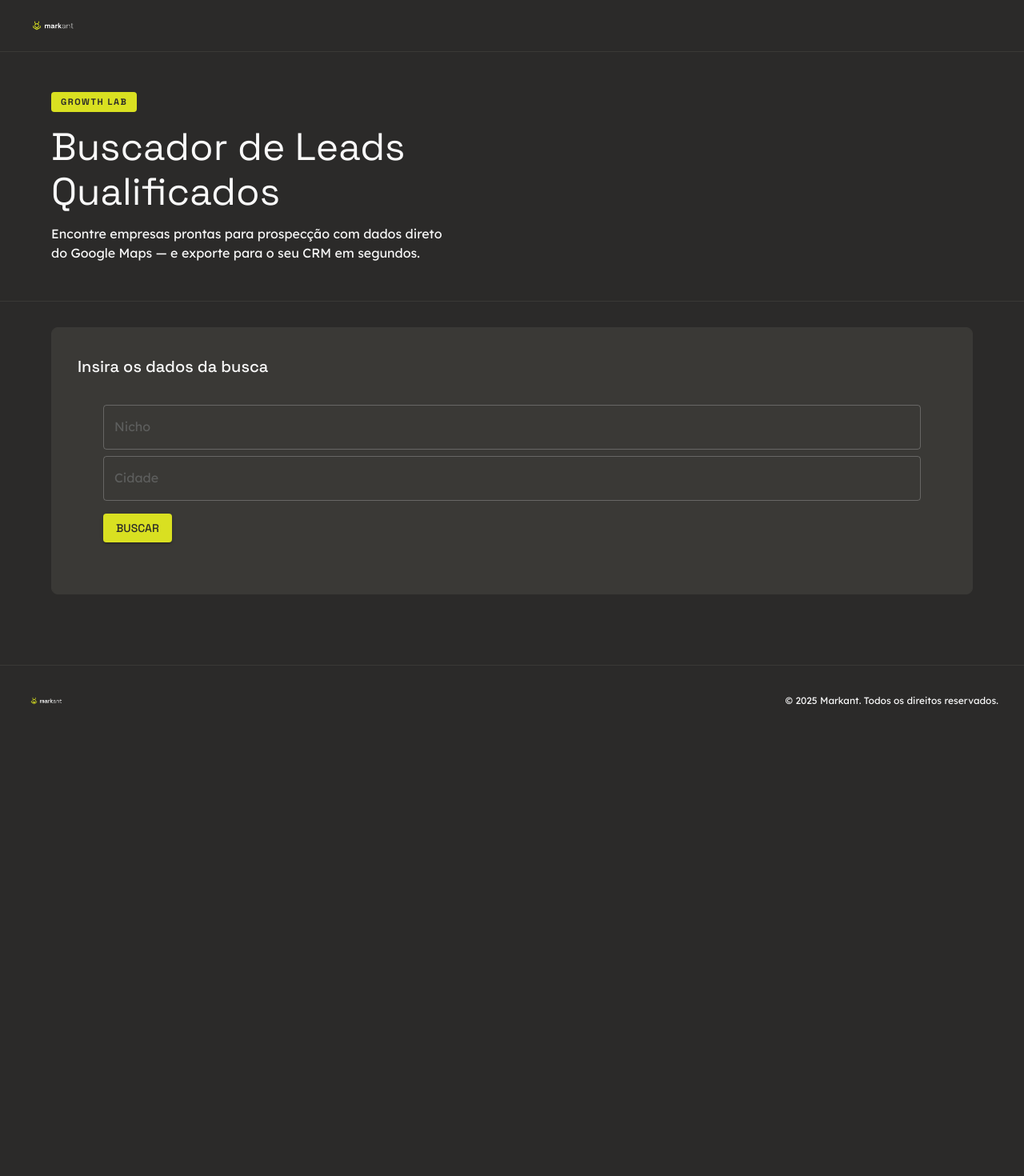
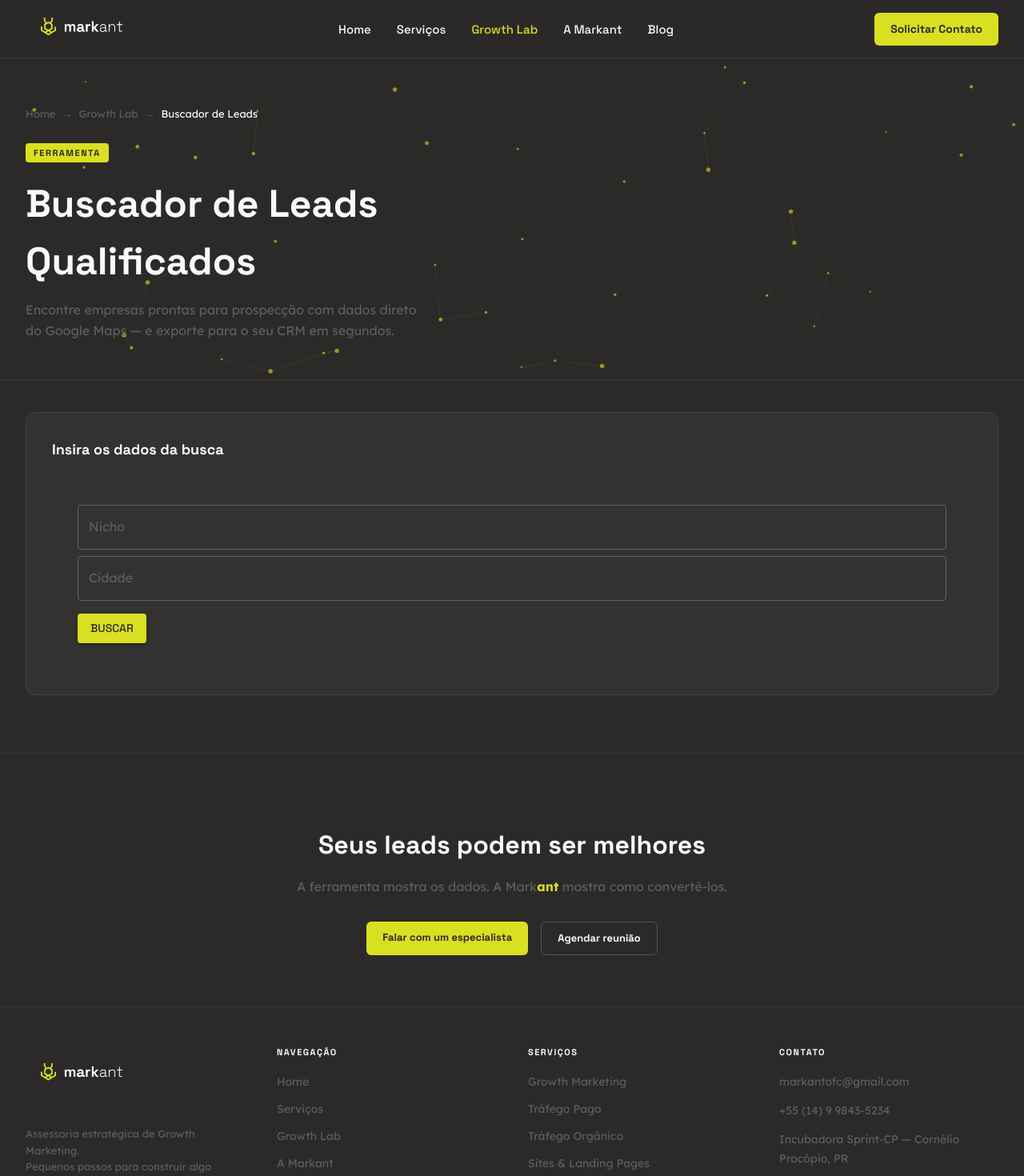
Before and after one commit to MatheusMeneguim/Buscador-de-Lead-Markant, a React (Vite) app: page / in a window 1280 px wide. Shown: the top 1470 px of the page at 80% size. Before the commit the page ends 920 px from the top, so only its background shows below. Built offline with nearby package versions, Linux system fonts and the light colour scheme.

Commit message:
style: replica layout completo do site Markant com header, partículas e footer

```diff
--- a/src/App.jsx
+++ b/src/App.jsx
@@ -1,116 +1,263 @@
-import { Box, Container, Typography } from '@mui/material'
+import { useEffect, useRef } from 'react'
+import { Box } from '@mui/material'
 import { LeadProvider } from './contexts/LeadContext'
 import FormBusca from './components/FormBusca'
 import TabelaLeads from './components/TabelaLeads'
 import Historico from './components/Historico'
 import BotaoExportar from './components/BotaoExportar'
 
-function App() {
+function ParticleCanvas() {
+  const canvasRef = useRef(null)
+
+  useEffect(() => {
+    const canvas = canvasRef.current
+    const ctx = canvas.getContext('2d')
+    const section = canvas.parentElement
+    let particles = []
+    let animId
+
+    function resize() {
+      canvas.width = section.offsetWidth
+      canvas.height = section.offsetHeight
+    }
+
+    function createParticles() {
+      particles = []
+      const count = Math.floor((canvas.width * canvas.height) / 12000)
+      for (let i = 0; i < count; i++) {
+        particles.push({
+          x: Math.random() * canvas.width,
+          y: Math.random() * canvas.height,
+          vx: (Math.random() - 0.5) * 0.4,
+          vy: (Math.random() - 0.5) * 0.4,
+          r: Math.random() * 2 + 1,
+        })
+      }
+    }
+
+    function draw() {
+      ctx.clearRect(0, 0, canvas.width, canvas.height)
+      particles.forEach(p => {
+        p.x += p.vx
+        p.y += p.vy
+        if (p.x < 0 || p.x > canvas.width) p.vx *= -1
+        if (p.y < 0 || p.y > canvas.height) p.vy *= -1
+        ctx.beginPath()
+        ctx.arc(p.x, p.y, p.r, 0, Math.PI * 2)
+        ctx.fillStyle = '#D9E02199'
+        ctx.fill()
+      })
+      for (let i = 0; i < particles.length; i++) {
+        for (let j = i + 1; j < particles.length; j++) {
+          const dx = particles[i].x - particles[j].x
+          const dy = particles[i].y - particles[j].y
+          const dist = Math.sqrt(dx * dx + dy * dy)
+          if (dist < 120) {
+            ctx.beginPath()
+            ctx.moveTo(particles[i].x, particles[i].y)
+            ctx.lineTo(particles[j].x, particles[j].y)
+            const op = Math.floor((1 - dist / 120) * 60).toString(16).padStart(2, '0')
+            ctx.strokeStyle = '#D9E021' + op
+            ctx.lineWidth = 0.6
+            ctx.stroke()
+          }
+        }
+      }
+      animId = requestAnimationFrame(draw)
+    }
+
+    resize()
+    createParticles()
+    draw()
+
+    const handleResize = () => { resize(); createParticles() }
+    window.addEventListener('resize', handleResize)
+    return () => {
+      cancelAnimationFrame(animId)
+      window.removeEventListener('resize', handleResize)
+    }
+  }, [])
+
+  return (
+    <canvas
+      ref={canvasRef}
+      aria-hidden="true"
+      style={{ position: 'absolute', inset: 0, width: '100%', height: '100%', pointerEvents: 'none' }}
+    />
+  )
+}
+
+const navLinks = [
+  { label: 'Home', href: 'https://markant.com.br' },
+  { label: 'Serviços', href: 'https://markant.com.br/servicos' },
+  { label: 'Growth Lab', href: 'https://markant.com.br/growth-lab', active: true },
+  { label: 'A Markant', href: 'https://markant.com.br/a-markant' },
+  { label: 'Blog', href: 'https://markant.com.br/blog' },
+]
+
+const footerServicos = ['Growth Marketing', 'Tráfego Pago', 'Tráfego Orgânico', 'Sites & Landing Pages', 'CRM & Vendas']
+const footerNav = [
+  { label: 'Home', href: 'https://markant.com.br' },
+  { label: 'Serviços', href: 'https://markant.com.br/servicos' },
+  { label: 'Growth Lab', href: 'https://markant.com.br/growth-lab' },
+  { label: 'A Markant', href: 'https://markant.com.br/a-markant' },
+  { label: 'Blog', href: 'https://markant.com.br/blog' },
+  { label: 'Contato', href: 'https://markant.com.br/#contato' },
+]
+
+const s = {
+  linkNav: { color: '#5D5E5D', textDecoration: 'none', fontFamily: 'Lexend, sans-serif', fontSize: 14 },
+  btnPrimary: { display: 'inline-block', backgroundColor: '#D9E021', color: '#2B2A29', fontFamily: 'Space Grotesk, sans-serif', fontWeight: 700, fontSize: 13, padding: '10px 20px', borderRadius: 6, textDecoration: 'none' },
+  btnOutline: { display: 'inline-block', border: '1px solid rgba(249,249,249,0.2)', color: '#F9F9F9', fontFamily: 'Space Grotesk, sans-serif', fontWeight: 600, fontSize: 13, padding: '10px 20px', borderRadius: 6, textDecoration: 'none' },
+  footerTitle: { fontFamily: 'Space Grotesk, sans-serif', fontSize: 11, fontWeight: 700, letterSpacing: 1.5, color: '#F9F9F9', marginBottom: 16, marginTop: 0 },
+}
+
+export default function App() {
   return (
     <LeadProvider>
 
-      {/* Header */}
-      <Box sx={{
-        borderBottom: '1px solid #3a3936',
-        px: 4,
-        py: 2,
-        display: 'flex',
-        alignItems: 'center',
-      }}>
-        <img
-          src="/Logo_padrao_amarelo_branco.png"
-          alt="Markant"
-          style={{ height: 32, width: 'auto' }}
-        />
-      </Box>
+      {/* HEADER */}
+      <header style={{ position: 'sticky', top: 0, zIndex: 100, backgroundColor: 'rgba(43,42,41,0.96)', backdropFilter: 'blur(16px)', borderBottom: '1px solid rgba(249,249,249,0.07)' }}>
+        <nav style={{ display: 'flex', alignItems: 'center', justifyContent: 'space-between', height: 72, maxWidth: 1280, margin: '0 auto', padding: '0 32px', gap: 16 }}>
+          <a href="https://markant.com.br">
+            <img src="/Logo_padrao_amarelo_branco.png" alt="Markant" style={{ width: 140, height: 'auto' }} />
+          </a>
+          <ul style={{ display: 'flex', gap: 32, listStyle: 'none', margin: 0, padding: 0 }}>
+            {navLinks.map(item => (
+              <li key={item.label}>
+                <a href={item.href} style={{ color: item.active ? '#D9E021' : '#F9F9F9', textDecoration: 'none', fontFamily: 'Space Grotesk, sans-serif', fontWeight: 500, fontSize: 15 }}>
+                  {item.label}
+                </a>
+              </li>
+            ))}
+          </ul>
+          <a
+            href="https://wa.me/5514998435234?text=Olá%2C%20vim%20pelo%20site%20da%20Markant%20e%20quero%20solicitar%20contato."
+            target="_blank" rel="noopener noreferrer"
+            style={{ backgroundColor: '#D9E021', color: '#2B2A29', fontFamily: 'Space Grotesk, sans-serif', fontWeight: 700, fontSize: 14, padding: '10px 20px', borderRadius: 6, textDecoration: 'none', whiteSpace: 'nowrap' }}
+          >
+            Solicitar Contato
+          </a>
+        </nav>
+      </header>
 
-      {/* Hero */}
-      <Box sx={{
-        borderBottom: '1px solid #3a3936',
-        px: 4,
-        py: 6,
-      }}>
-        <Container maxWidth="lg">
-          <Box sx={{
-            display: 'inline-block',
-            backgroundColor: '#D9E021',
-            color: '#2B2A29',
-            fontSize: 11,
-            fontWeight: 700,
-            letterSpacing: 1.5,
-            px: 1.5,
-            py: 0.5,
-            borderRadius: 1,
-            mb: 2,
-            fontFamily: 'Space Grotesk, sans-serif',
-          }}>
-            GROWTH LAB
-          </Box>
+      {/* HERO */}
+      <section style={{ position: 'relative', padding: '60px 0 48px', overflow: 'hidden', borderBottom: '1px solid rgba(249,249,249,0.07)' }}>
+        <ParticleCanvas />
+        <div style={{ position: 'relative', zIndex: 1, maxWidth: 1280, margin: '0 auto', padding: '0 32px' }}>
+          <nav aria-label="Breadcrumb" style={{ marginBottom: 24, fontSize: 13, color: '#5D5E5D', fontFamily: 'Lexend, sans-serif' }}>
+            <a href="https://markant.com.br" style={{ color: '#5D5E5D', textDecoration: 'none' }}>Home</a>
+            <span style={{ margin: '0 8px' }}>→</span>
+            <a href="https://markant.com.br/growth-lab" style={{ color: '#5D5E5D', textDecoration: 'none' }}>Growth Lab</a>
+            <span style={{ margin: '0 8px' }}>→</span>
+            <span style={{ color: '#F9F9F9' }}>Buscador de Leads</span>
+          </nav>
+          <span style={{ display: 'inline-block', backgroundColor: '#D9E021', color: '#2B2A29', fontSize: 11, fontWeight: 700, letterSpacing: 1.5, padding: '4px 10px', borderRadius: 4, marginBottom: 16, fontFamily: 'Space Grotesk, sans-serif' }}>
+            FERRAMENTA
+          </span>
+          <h1 style={{ fontFamily: 'Space Grotesk, sans-serif', fontSize: 'clamp(2rem, 4vw, 3rem)', fontWeight: 700, color: '#F9F9F9', margin: '0 0 12px', maxWidth: 600 }}>
+            Buscador de Leads Qualificados
+          </h1>
+          <p style={{ fontFamily: 'Lexend, sans-serif', fontSize: 16, color: '#5D5E5D', maxWidth: 500, margin: 0, lineHeight: 1.6 }}>
+            Encontre empresas prontas para prospecção com dados direto do Google Maps — e exporte para o seu CRM em segundos.
+          </p>
+        </div>
+      </section>
 
-          <Typography variant="h3" fontWeight={700} sx={{ mb: 1.5, maxWidth: 600 }}>
-            Buscador de Leads Qualificados
-          </Typography>
-
-          <Typography variant="body1" color="text.secondary" sx={{ maxWidth: 500 }}>
-            Encontre empresas prontas para prospecção com dados direto do Google Maps — e exporte para o seu CRM em segundos.
-          </Typography>
-        </Container>
-      </Box>
-
-      {/* Conteúdo principal */}
-      <Container maxWidth="lg">
-
-        {/* Card do formulário */}
-        <Box sx={{
-          backgroundColor: 'background.paper',
-          border: '1px solid #3a3936',
-          borderRadius: 2,
-          p: 4,
-          mt: 4,
-        }}>
-          <Typography variant="h6" fontWeight={600} mb={3}>
+      {/* CONTEÚDO */}
+      <main style={{ maxWidth: 1280, margin: '0 auto', padding: '40px 32px' }}>
+        <div style={{ backgroundColor: '#333230', border: '1px solid rgba(249,249,249,0.08)', borderRadius: 12, padding: 32, marginBottom: 24 }}>
+          <h2 style={{ fontFamily: 'Space Grotesk, sans-serif', fontSize: 18, fontWeight: 600, color: '#F9F9F9', margin: '0 0 24px' }}>
             Insira os dados da busca
-          </Typography>
+          </h2>
           <FormBusca />
-        </Box>
-
-        {/* Histórico */}
+        </div>
         <Historico />
-
-        {/* Botão exportar */}
-        <Box sx={{ mt: 3, display: 'flex', justifyContent: 'flex-end' }}>
+        <Box sx={{ display: 'flex', justifyContent: 'flex-end', mt: 2, mb: 1 }}>
           <BotaoExportar />
         </Box>
+        <TabelaLeads />
+      </main>
 
-        {/* Tabela */}
-        <TabelaLeads />
+      {/* CTA FINAL */}
+      <section style={{ borderTop: '1px solid rgba(249,249,249,0.07)', padding: '64px 32px', textAlign: 'center' }}>
+        <h2 style={{ fontFamily: 'Space Grotesk, sans-serif', fontSize: 32, fontWeight: 700, color: '#F9F9F9', marginBottom: 12 }}>
+          Seus leads podem ser melhores
+        </h2>
+        <p style={{ fontFamily: 'Lexend, sans-serif', color: '#5D5E5D', marginBottom: 32 }}>
+          A ferramenta mostra os dados. A Mark<strong style={{ color: '#D9E021' }}>ant</strong> mostra como convertê-los.
+        </p>
+        <div style={{ display: 'flex', gap: 16, justifyContent: 'center', flexWrap: 'wrap' }}>
+          <a href="https://wa.me/5514998435234?text=Olá%2C%20quero%20solicitar%20meu%20diagnóstico%20gratuito%20com%20a%20Markant." target="_blank" rel="noopener noreferrer" style={s.btnPrimary}>
+            Falar com um especialista
+          </a>
+          <a href="https://calendar.app.google/VhJwRPjMjvUfMiGB7" target="_blank" rel="noopener noreferrer" style={s.btnOutline}>
+            Agendar reunião
+          </a>
+        </div>
+      </section>
 
-      </Container>
+      {/* FOOTER */}
+      <footer style={{ borderTop: '1px solid rgba(249,249,249,0.07)', padding: '48px 32px 0' }}>
+        <div style={{ maxWidth: 1280, margin: '0 auto', display: 'grid', gridTemplateColumns: 'repeat(auto-fit, minmax(180px, 1fr))', gap: 40, paddingBottom: 48 }}>
 
-      {/* Footer */}
-      <Box sx={{
-        borderTop: '1px solid #3a3936',
-        mt: 8,
-        px: 4,
-        py: 4,
-        display: 'flex',
-        alignItems: 'center',
-        justifyContent: 'space-between',
-        flexWrap: 'wrap',
-        gap: 2,
-      }}>
-        <img
-          src="/Logo_padrao_amarelo_branco.png"
-          alt="Markant"
-          style={{ height: 24, width: 'auto' }}
-        />
-        <Typography variant="caption" color="text.secondary">
-          © 2025 Markant. Todos os direitos reservados.
-        </Typography>
-      </Box>
+          <div>
+            <a href="https://markant.com.br">
+              <img src="/Logo_padrao_amarelo_branco.png" alt="Markant" style={{ width: 140, height: 'auto', marginBottom: 16 }} />
+            </a>
+            <p style={{ fontFamily: 'Lexend, sans-serif', fontSize: 13, color: '#5D5E5D', lineHeight: 1.6, marginBottom: 20 }}>
+              Assessoria estratégica de Growth Marketing.<br />
+              Pequenos passos para construir algo grande.
+            </p>
+            <a href="https://wa.me/5514998435234?text=Olá%2C%20vim%20pelo%20site%20da%20Markant%20e%20quero%20falar%20com%20um%20especialista." target="_blank" rel="noopener noreferrer" style={s.btnPrimary}>
+              Falar com um especialista
+            </a>
+          </div>
+
+          <div>
+            <h4 style={s.footerTitle}>NAVEGAÇÃO</h4>
+            <ul style={{ listStyle: 'none', padding: 0, margin: 0, display: 'flex', flexDirection: 'column', gap: 10 }}>
+              {footerNav.map(item => (
+                <li key={item.label}><a href={item.href} style={s.linkNav}>{item.label}</a></li>
+              ))}
+            </ul>
+          </div>
+
+          <div>
+            <h4 style={s.footerTitle}>SERVIÇOS</h4>
+            <ul style={{ listStyle: 'none', padding: 0, margin: 0, display: 'flex', flexDirection: 'column', gap: 10 }}>
+              {footerServicos.map(sv => (
+                <li key={sv}><a href="https://markant.com.br/servicos" style={s.linkNav}>{sv}</a></li>
+              ))}
+            </ul>
+          </div>
+
+          <div>
+            <h4 style={s.footerTitle}>CONTATO</h4>
+            <ul style={{ listStyle: 'none', padding: 0, margin: 0, display: 'flex', flexDirection: 'column', gap: 12 }}>
+              <li><a href="mailto:markantofc@gmail.com" style={s.linkNav}>markantofc@gmail.com</a></li>
+              <li><a href="https://wa.me/5514998435234" target="_blank" rel="noopener noreferrer" style={s.linkNav}>+55 (14) 9 9843-5234</a></li>
+              <li><a href="https://maps.google.com/?q=Incubadora+Sprint-CP+Cornelio+Procopio+PR" target="_blank" rel="noopener noreferrer" style={s.linkNav}>Incubadora Sprint-CP — Cornélio Procópio, PR</a></li>
+            </ul>
+            <a href="https://calendar.app.google/VhJwRPjMjvUfMiGB7" target="_blank" rel="noopener noreferrer" style={{ ...s.btnOutline, marginTop: 16 }}>
+              Agendar reunião
+            </a>
+          </div>
+
+        </div>
+
+        <div style={{ borderTop: '1px solid rgba(249,249,249,0.07)', padding: '20px 0', display: 'flex', justifyContent: 'space-between', flexWrap: 'wrap', gap: 8 }}>
+          <p style={{ fontFamily: 'Lexend, sans-serif', fontSize: 12, color: '#5D5E5D', margin: 0 }}>
+            CNPJ: 64.988.570/0001-14 · MARKANT SOFTWARE LTDA · Fundada em 2025
+          </p>
+          <p style={{ fontFamily: 'Lexend, sans-serif', fontSize: 12, color: '#5D5E5D', margin: 0 }}>
+            © 2025 Markant. Todos os direitos reservados. ·{' '}
+            <a href="https://markant.com.br/termos-de-uso" style={{ color: '#5D5E5D' }}>Termos de uso</a> ·{' '}
+            <a href="https://markant.com.br/politica-de-privacidade" style={{ color: '#5D5E5D' }}>Política de privacidade</a>
+          </p>
+        </div>
+      </footer>
 
     </LeadProvider>
   )
 }
-
-export default App
```
